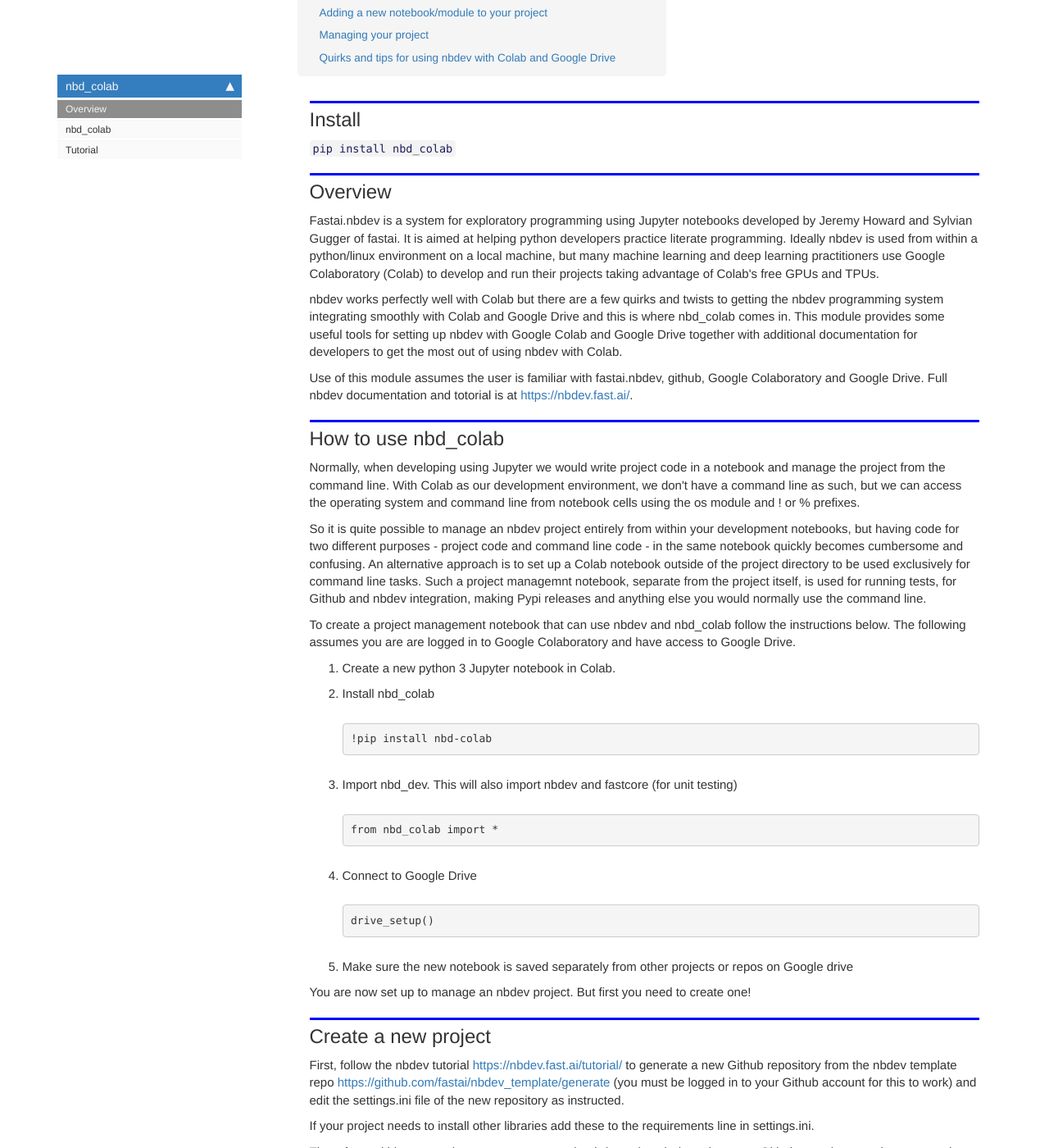
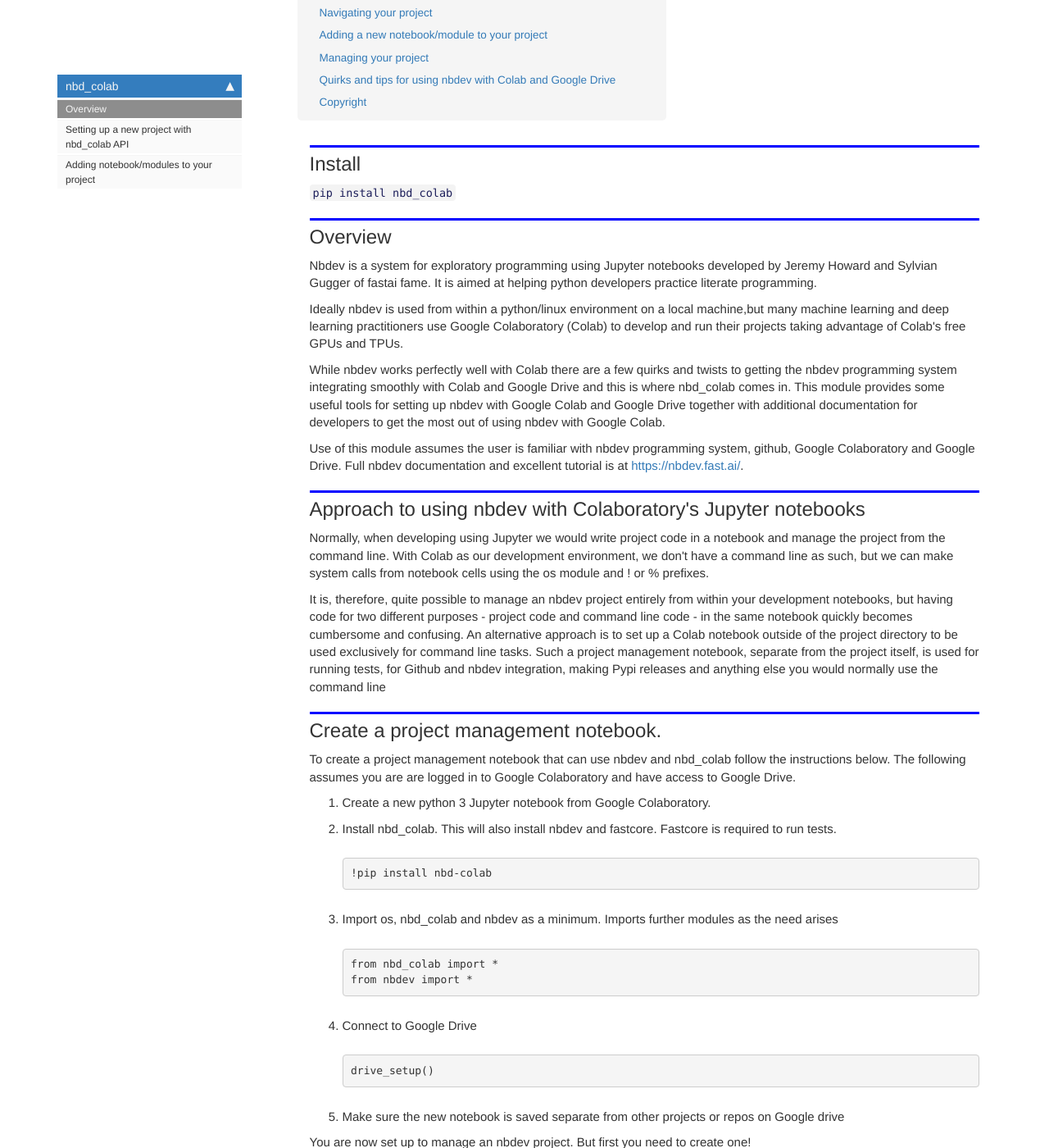
Before and after one commit to hallmx/nbd_colab, a Jekyll site: the page built from docs/index.html, in a window 1280 px wide and 1400 px high, scrolled down 379 px. Shown: the whole window at 82% size. Built offline with Jekyll 4.4.1, drawn with Linux system fonts in a browser that asks for light colours; nearby versions of some CDN libraries; comment, search, counter and statistics services are not loaded; some of the changed text lies outside the part shown.

Commit message:
title and text added to the tutorial module

```diff
--- a/docs/_data/sidebars/home_sidebar.yml
+++ b/docs/_data/sidebars/home_sidebar.yml
@@ -10,10 +10,10 @@ entries:
       title: Overview
       url: /
     - output: web,pdf
-      title: nbd_colab
+      title: Setting up a new project with nbd_colab API
       url: /core
     - output: web,pdf
-      title: Tutorial
+      title: Adding notebook/modules to your project
       url: /tutorial
     output: web
     title: nbd_colab
--- a/docs/core.html
+++ b/docs/core.html
@@ -1,11 +1,11 @@
 ---
 
-title: nbd_colab
+title: Setting up a new project with nbd_colab API
 
 keywords: fastai
 sidebar: home_sidebar
 
-summary: "API details."
+summary: "The nbd_colab API exposes the following functions for helpig set up a new project with nbdev, Google Colaboratory and Google Drive integration."
 ---
 <!--
 
--- a/docs/index.html
+++ b/docs/index.html
@@ -37,36 +37,50 @@ summary: "nbd_colab is a thin wrapper around the nbdev library to facilitate the
 </div>
 <div class="cell border-box-sizing text_cell rendered"><div class="inner_cell">
 <div class="text_cell_render border-box-sizing rendered_html">
-<h2 id="Overview">Overview<a class="anchor-link" href="#Overview">&#182;</a></h2><p>Fastai.nbdev is a system for exploratory programming using Jupyter notebooks developed by Jeremy Howard and Sylvian Gugger of fastai. It is aimed at helping python developers practice literate programming. Ideally nbdev is used from within a python/linux environment on a local machine, but many machine learning and deep learning practitioners use Google Colaboratory (Colab)  to develop and run their projects taking advantage of Colab's free GPUs and TPUs.</p>
-<p>nbdev works perfectly well with Colab but there are a few quirks and twists to getting the nbdev programming system integrating smoothly with Colab and Google Drive and this is where nbd_colab comes in. This module provides some useful tools for setting up nbdev with Google Colab and Google Drive together with additional documentation for developers to get the most out of using nbdev with Colab.</p>
-<p>Use of this module assumes the user is familiar with fastai.nbdev, github, Google Colaboratory and Google Drive. Full nbdev documentation and totorial is at <a href="https://nbdev.fast.ai/">https://nbdev.fast.ai/</a>.</p>
+<h2 id="Overview">Overview<a class="anchor-link" href="#Overview">&#182;</a></h2><p>Nbdev is a system for exploratory programming using Jupyter notebooks developed by Jeremy Howard and Sylvian Gugger of fastai fame. It is aimed at helping python developers practice literate programming.</p>
+<p>Ideally nbdev is used from within a python/linux environment on a local machine,but many machine learning and deep learning practitioners use Google Colaboratory (Colab)  to develop and run their projects taking advantage of Colab's free GPUs and TPUs.</p>
+<p>While nbdev works perfectly well with Colab there are a few quirks and twists to getting the nbdev programming system integrating smoothly with Colab and Google Drive and this is where nbd_colab comes in. This module provides some useful tools for setting up nbdev with Google Colab and Google Drive together with additional documentation for developers to get the most out of using nbdev with Google Colab.</p>
+<p>Use of this module assumes the user is familiar with nbdev programming system, github, Google Colaboratory and Google Drive. Full nbdev documentation and excellent tutorial is at <a href="https://nbdev.fast.ai/">https://nbdev.fast.ai/</a>.</p>
 
 </div>
 </div>
 </div>
 <div class="cell border-box-sizing text_cell rendered"><div class="inner_cell">
 <div class="text_cell_render border-box-sizing rendered_html">
-<h2 id="How-to-use-nbd_colab">How to use nbd_colab<a class="anchor-link" href="#How-to-use-nbd_colab">&#182;</a></h2>
+<h2 id="Approach-to-using-nbdev-with-Colaboratory's-Jupyter-notebooks">Approach to using nbdev with Colaboratory's Jupyter notebooks<a class="anchor-link" href="#Approach-to-using-nbdev-with-Colaboratory's-Jupyter-notebooks">&#182;</a></h2>
 </div>
 </div>
 </div>
 <div class="cell border-box-sizing text_cell rendered"><div class="inner_cell">
 <div class="text_cell_render border-box-sizing rendered_html">
-<p>Normally, when developing using Jupyter we would write project code in a notebook and manage the project from the command line. With Colab as our development environment, we don't have a command line as such, but we can access the operating system and command line from notebook cells using the os module and ! or % prefixes.</p>
-<p>So it is quite possible to manage an nbdev project entirely from within your development notebooks, but having code for two different purposes - project code and command line code - in the same notebook quickly becomes cumbersome and confusing. An alternative approach is to set up a Colab notebook outside of the project directory to be used exclusively for command line tasks. Such a project managemnt notebook, separate from the project itself, is used for running tests, for Github and nbdev integration, making Pypi releases and anything else you would normally use the command line.</p>
+<p>Normally, when developing using Jupyter we would write project code in a notebook and manage the project from the command line. With Colab as our development environment, we don't have a command line as such, but we can make system calls from notebook cells using the os module and ! or % prefixes.</p>
+<p>It is, therefore,  quite possible to manage an nbdev project entirely from within your development notebooks, but having code for two different purposes - project code and command line code - in the same notebook quickly becomes cumbersome and confusing. An alternative approach is to set up a Colab notebook outside of the project directory to be used exclusively for command line tasks. Such a project management notebook, separate from the project itself, is used for running tests, for Github and nbdev integration, making Pypi releases and anything else you would normally use the command line</p>
+
+</div>
+</div>
+</div>
+<div class="cell border-box-sizing text_cell rendered"><div class="inner_cell">
+<div class="text_cell_render border-box-sizing rendered_html">
+<h2 id="Create-a-project-management-notebook.">Create a project management notebook.<a class="anchor-link" href="#Create-a-project-management-notebook.">&#182;</a></h2>
+</div>
+</div>
+</div>
+<div class="cell border-box-sizing text_cell rendered"><div class="inner_cell">
+<div class="text_cell_render border-box-sizing rendered_html">
 <p>To create a project management notebook that can use nbdev and nbd_colab follow the instructions below. The following assumes you are are logged in to Google Colaboratory and have access to Google Drive.</p>
 <ol>
-<li>Create a new python 3 Jupyter notebook in Colab.</li>
-<li>Install nbd_colab
+<li>Create a new python 3 Jupyter notebook from Google Colaboratory.</li>
+<li>Install nbd_colab. This will also install nbdev and fastcore. Fastcore is required to run tests.
 <pre><code>!pip install nbd-colab</code></pre>
 </li>
-<li>Import nbd_dev. This will also import nbdev and fastcore (for unit testing)
-<pre><code>from nbd_colab import *</code></pre>
+<li>Import os, nbd_colab and nbdev as a minimum. Imports further modules as the need arises
+<pre><code>from nbd_colab import *
+from nbdev import *</code></pre>
 </li>
 <li>Connect to Google Drive
 <pre><code>drive_setup()</code></pre>
 </li>
-<li>Make sure the new notebook is saved separately from other projects or repos on Google drive</li>
+<li>Make sure the new notebook is saved separate from other projects or repos on Google drive</li>
 </ol>
 <p>You are now set up to manage an nbdev project. But first you need to create one!</p>
 
@@ -190,11 +204,24 @@ summary: "nbd_colab is a thin wrapper around the nbdev library to facilitate the
 </li>
 <li><p>Notebook cells relying on installs specifically within the Colab environment will cause Github tests to fail during git push. The push to the re,lot erepository and building the documenation on Githubpages will still proceed, but the push is marked as a fail with a red cross because of the failed tests. A common culprit is <code>from google.colab import drive</code>. Comment this out if you want the Github tests to succeed during a push</p>
 </li>
-<li><p>There are probably others - I'll add to the list as I become aware of them!</p>
+<li><p>There are probably others. I'll add to the list as I become aware of them!</p>
 </li>
 </ul>
 
 </div>
 </div>
 </div>
+<div class="cell border-box-sizing text_cell rendered"><div class="inner_cell">
+<div class="text_cell_render border-box-sizing rendered_html">
+<h2 id="Copyright">Copyright<a class="anchor-link" href="#Copyright">&#182;</a></h2>
 </div>
+</div>
+</div>
+<div class="cell border-box-sizing text_cell rendered"><div class="inner_cell">
+<div class="text_cell_render border-box-sizing rendered_html">
+<p>Copyright 2020 onwards, Mathew Hall, Licensed under the Apache License, Version 2.0 (the "License"); you may not use this project's files except in compliance with the License. A copy of the License is provided in the LICENSE file in this repository</p>
+
+</div>
+</div>
+</div>
+</div>
--- a/docs/sidebar.json
+++ b/docs/sidebar.json
@@ -1,7 +1,7 @@
 {
   "nbd_colab": {
     "Overview": "/",
-    "nbd_colab": "/core",
-    "Tutorial": "/tutorial"
+    "Setting up a new project with nbd_colab API": "/core",
+    "Adding notebook/modules to your project": "/tutorial"
   }
 }
--- a/docs/tutorial.html
+++ b/docs/tutorial.html
@@ -1,6 +1,6 @@
 ---
 
-title: Tutorial
+title: Adding notebook/modules to your project
 
 keywords: fastai
 sidebar: home_sidebar
@@ -76,7 +76,7 @@ from nbdev.showdoc import *</code></p>
 <pre><code>#hide
 from nbdev.export import notebook2script
 notebook2script()</code></pre>
-<p>Finally, cd into the root directoryof your <code>repo</code> on Google Drive <code>cd /content/drive/My drive/repo</code> and your ready to code your project.</p>
+<p>Finally, cd into the root directory of your project repository <code>repo</code> on Google Drive <code>cd /content/drive/My drive/repo</code> and you're ready to go. See the nbdev tutorial and documentation on customizing the above steps and code for a modules particular needs <a href="http://nbdev.fast.ai/index.html">http://nbdev.fast.ai/index.html</a>.</p>
 </li>
 </ol>
 
```
Also changed, not shown: other parts of docs/index.html (+3 -3 lines), README.md, 3 other files.
